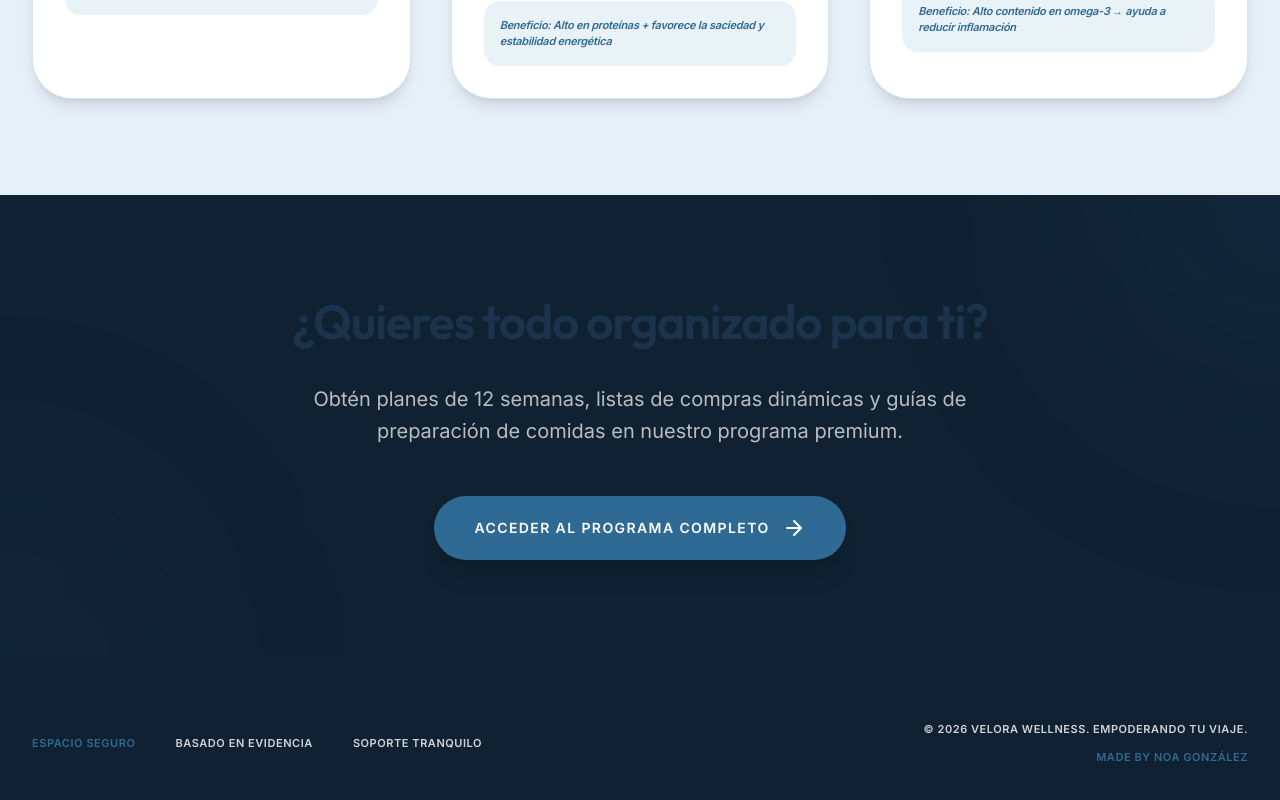
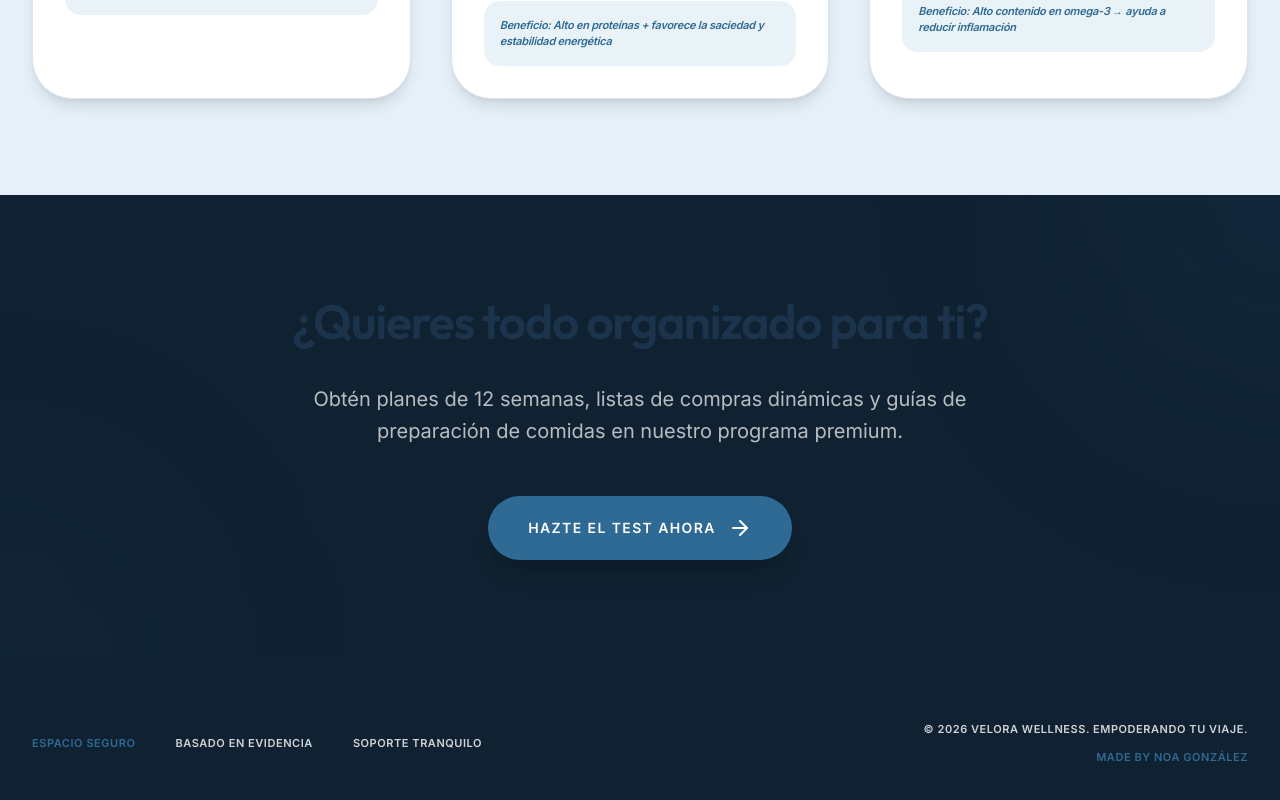
Before and after one commit to noagv03-code/Lipdema, a React (Vite) app: page /daily-plans in a window 1280 px wide. Shown: the part 3866-4666 px from the top of the page. Built offline with nearby package versions, Linux system fonts and the light colour scheme; a web font is replaced by a local one.

Commit message:
feat: Redirect CTA to lipedema test
Updates the final call-to-action button text and navigation link from "Acceder al programa completo" to "Hazte el test ahora" and directs users to the `/test` page. This change aims to guide users toward the diagnostic test for a more immediate engagement.

```diff
--- a/src/constants.ts
+++ b/src/constants.ts
@@ -489,7 +489,7 @@ export const LIPEDEMA_INFO = {
     headline: "Empieza a tomar el control de tu cuerpo hoy",
     options: [
       { text: "Descubrir el plan de alimentación y movimiento", link: "/nutrition" },
-      { text: "Acceder al programa completo", link: "/strategy" }
+      { text: "Hazte el test ahora", link: "/test" }
     ]
   }
 };
--- a/src/pages/DailyPlans.tsx
+++ b/src/pages/DailyPlans.tsx
@@ -1,10 +1,12 @@
 
 import React from 'react';
 import { motion } from 'motion/react';
+import { useNavigate } from 'react-router-dom';
 import { Coffee, Utensils, Moon, Apple, Activity, CheckCircle, ArrowRight } from 'lucide-react';
 import { DAILY_PLANS, DAILY_PLANS_STRATEGY } from '../constants';
 
 export default function DailyPlans() {
+  const navigate = useNavigate();
   return (
     <div className="flex flex-col">
       {/* HERO SECTION */}
@@ -162,8 +164,11 @@ export default function DailyPlans() {
             Obtén planes de 12 semanas, listas de compras dinámicas y guías de preparación de comidas en nuestro programa premium.
           </p>
           <div className="flex flex-wrap justify-center gap-4">
-             <button className="bg-velora-accent text-white px-10 py-5 rounded-full font-black text-sm uppercase tracking-widest hover:bg-white hover:text-velora-accent transition-all shadow-xl flex items-center space-x-3 group">
-              <span>Acceder al Programa Completo</span>
+             <button
+              onClick={() => navigate('/test')}
+              className="bg-velora-accent text-white px-10 py-5 rounded-full font-black text-sm uppercase tracking-widest hover:bg-white hover:text-velora-accent transition-all shadow-xl flex items-center space-x-3 group"
+            >
+              <span>Hazte el test ahora</span>
               <ArrowRight className="group-hover:translate-x-2 transition-transform" />
             </button>
           </div>
--- a/src/pages/LipedemaInfo.tsx
+++ b/src/pages/LipedemaInfo.tsx
@@ -160,7 +160,7 @@ export default function LipedemaInfo() {
           <div className="bg-velora-blue-dark rounded-[40px] p-12 text-white overflow-hidden relative">
             <div className="relative z-10 grid lg:grid-cols-2 gap-12 items-center">
               <div>
-                <h3 className="text-3xl font-display font-black mb-8">Tipos de Lipedema</h3>
+                <h3 className="text-3xl font-display font-black mb-8 text-white">Tipos de Lipedema</h3>
                 <div className="space-y-4">
                   {gradesAndTypes.types.map((type, i) => (
                     <div key={i} className="flex items-center space-x-6 p-4 rounded-2xl bg-white/5 hover:bg-white/10 transition-colors">
@@ -474,7 +474,7 @@ export default function LipedemaInfo() {
       {/* FINAL CTA */}
       <section className="py-24 bg-velora-blue-dark relative overflow-hidden">
         <div className="max-w-5xl mx-auto px-4 text-center relative z-10 text-white">
-          <h2 className="text-4xl md:text-6xl font-display font-black mb-12 leading-tight tracking-tight">
+          <h2 className="text-4xl md:text-6xl font-display font-black mb-12 leading-tight tracking-tight text-white">
             {finalCta.headline}
           </h2>
           <div className="flex flex-col md:flex-row justify-center gap-6">
--- a/src/pages/LipedemaTest.tsx
+++ b/src/pages/LipedemaTest.tsx
@@ -58,7 +58,7 @@ export default function LipedemaTest() {
               <ClipboardCheck size={18} />
               <span className="text-xs font-black uppercase tracking-widest text-white">Herramienta de Diagnóstico</span>
             </div>
-            <h1 className="text-5xl md:text-7xl font-display font-black mb-8 leading-tight tracking-tight">
+            <h1 className="text-5xl md:text-7xl font-display font-black mb-8 leading-tight tracking-tight text-white">
               {test.title}
             </h1>
             <p className="text-xl text-white/70 max-w-2xl mx-auto font-medium">
```
